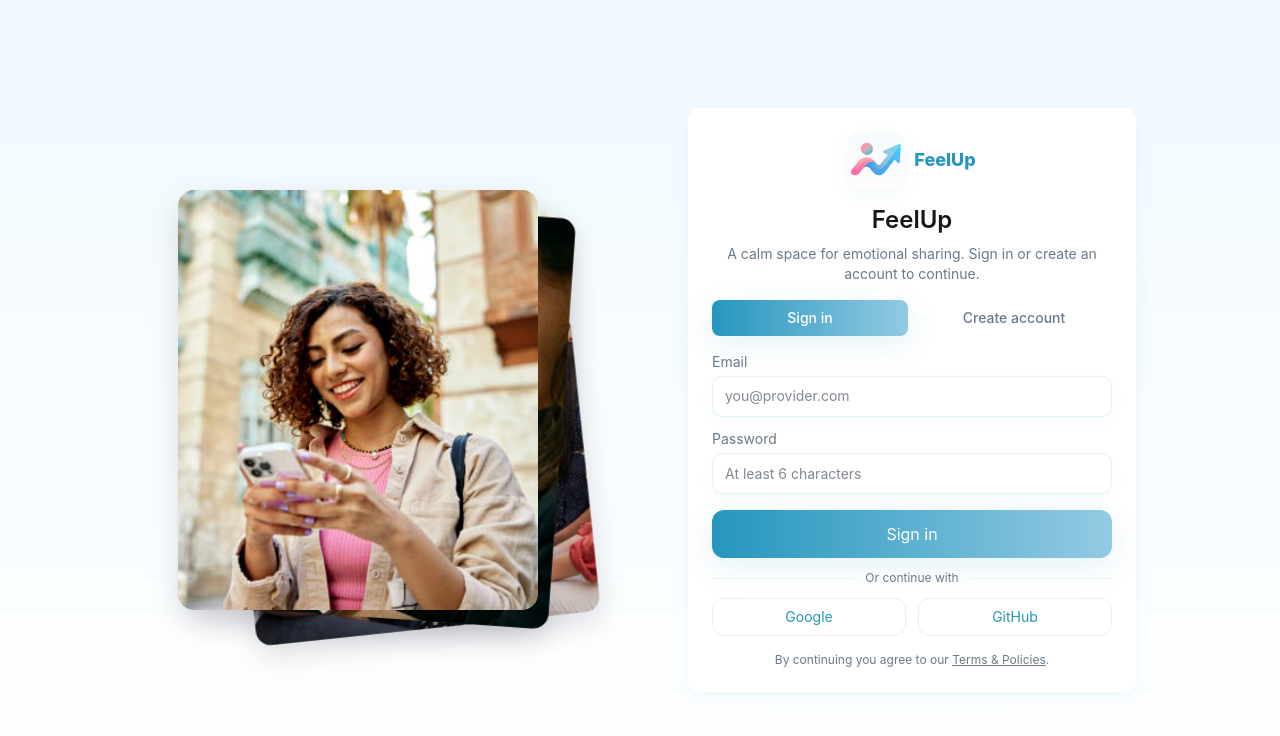
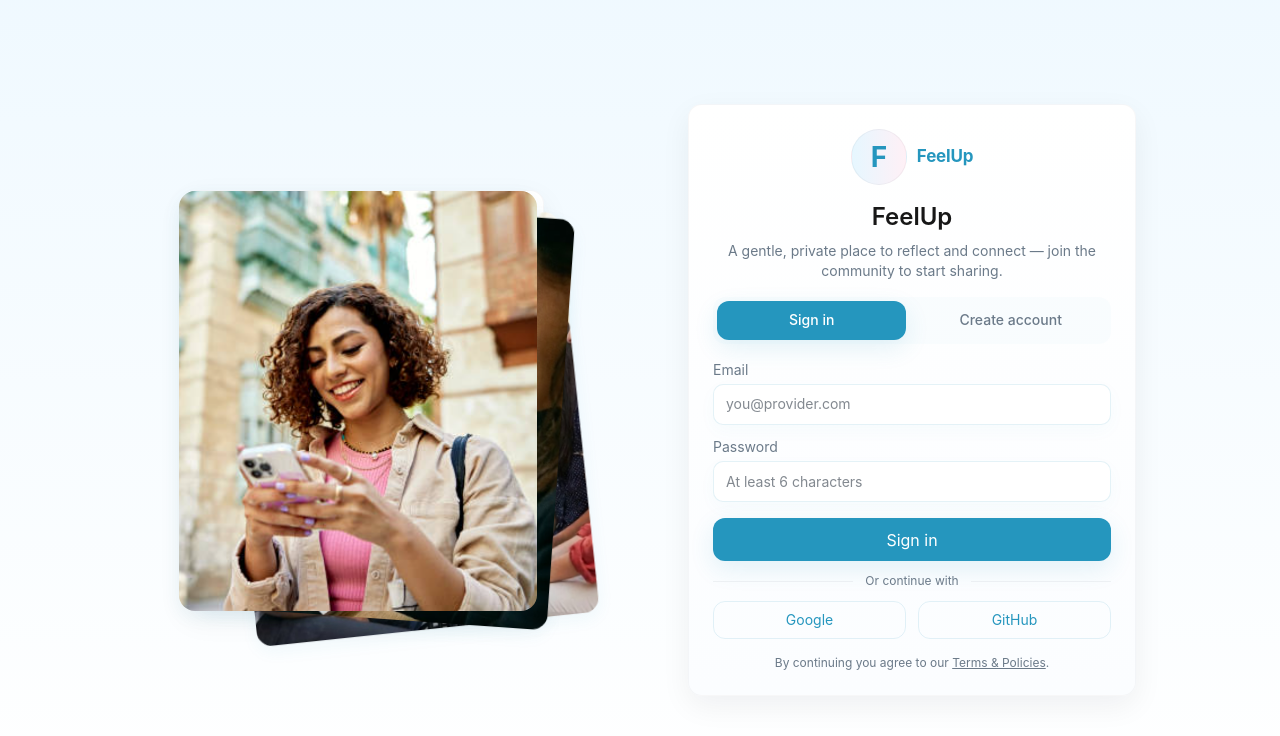
Before and after one commit to nksmanya/FeelUp, a Next.js app: page / in a window 1280 px wide. Shown: the top 736 px of the page. Built offline with nearby package versions, Linux system fonts and the light colour scheme; no server answers.

Commit message:
Update 1

```diff
--- a/app/globals.css
+++ b/app/globals.css
@@ -21,9 +21,9 @@
 
 body {
   /* Very light, calming background — soft blue to white */
-  background: linear-gradient(180deg, #f3fbff 0%, #ffffff 100%);
+  background: linear-gradient(180deg, #f7fbfc 0%, #ffffff 100%);
   color: var(--foreground);
-  font-family: Inter, Arial, Helvetica, sans-serif;
+  font-family: Inter, system-ui, -apple-system, 'Segoe UI', Roboto, 'Helvetica Neue', Arial;
 }
 
 /* Loading skeleton for better UX */
@@ -85,29 +85,34 @@
 .logo-img {
   width: var(--logo-size, 40px);
   height: var(--logo-size, 40px);
-  border-radius: 10px;
+  border-radius: 12px;
   overflow: hidden;
-  box-shadow: 0 6px 18px rgba(37,150,190,0.06);
-  background: linear-gradient(180deg, rgba(147,202,227,0.08), rgba(255,162,174,0.04));
+  box-shadow: 0 10px 30px rgba(15,23,42,0.06);
+  background: linear-gradient(180deg, rgba(146,199,222,0.06), rgba(255,160,170,0.03));
   display: inline-block;
 }
 .logo-text {
   color: var(--brand-blue);
-  font-weight: 800;
-  font-size: 18px;
+  font-weight: 700;
+  font-size: 17px;
+  letter-spacing: -0.2px;
 }
 
 /* Buttons */
 .btn-primary {
-  background: linear-gradient(90deg, var(--brand-blue), var(--brand-blue-light));
+  background: var(--brand-blue);
   color: var(--brand-white);
   border: none;
-  box-shadow: 0 8px 30px rgba(37,150,190,0.12);
+  box-shadow: 0 8px 24px rgba(37,150,190,0.12);
+  border-radius: 12px;
+  padding: 0.6rem 0.9rem;
 }
 .btn-secondary {
   background: transparent;
   border: 1px solid rgba(37,150,190,0.12);
   color: var(--brand-blue);
+  border-radius: 12px;
+  padding: 0.5rem 0.8rem;
 }
 
 .btn-ghost {
@@ -128,5 +133,52 @@
 }
 
 .soft-glow {
-  box-shadow: var(--shadow-soft);
+  box-shadow: 0 10px 30px rgba(15,23,42,0.06);
 }
+
+/* Humanized UI tokens and helpers */
+:root {
+  --ui-radius: 14px;
+  --ui-radius-sm: 10px;
+  --space-1: 6px;
+  --space-2: 12px;
+  --space-3: 18px;
+  --space-4: 24px;
+  --text-muted: #68707a;
+  --card-bg: linear-gradient(180deg, #ffffff, #fbfdff);
+  --surface-shadow: 0 10px 30px rgba(15,23,42,0.06);
+}
+
+/* Card / post surface for social feed */
+.surface-card {
+  background: var(--card-bg);
+  border-radius: var(--ui-radius);
+  box-shadow: var(--surface-shadow);
+  border: 1px solid rgba(15,23,42,0.03);
+}
+
+/* Avatar */
+.avatar {
+  width: 44px;
+  height: 44px;
+  border-radius: 9999px;
+  overflow: hidden;
+  display: inline-flex;
+  align-items: center;
+  justify-content: center;
+  background: linear-gradient(90deg, #e6f7ff, #fff0f6);
+  border: 1px solid rgba(15,23,42,0.04);
+}
+
+/* Post header */
+.post-meta {
+  display: flex;
+  gap: var(--space-2);
+  align-items: center;
+}
+
+/* Subtle readable body text */
+.text-body {
+  color: var(--text-muted);
+  line-height: 1.5;
+}
--- a/components/AuthCard.tsx
+++ b/components/AuthCard.tsx
@@ -61,17 +61,17 @@
   }
 
   return (
-    <div className="mx-auto w-full rounded-[var(--radius-md)] bg-white p-6 soft-glow">
+    <div className="mx-auto w-full max-w-md rounded-[var(--radius-md)] bg-white p-6 soft-glow surface-card">
       <div className="mb-4 flex items-center justify-center">
         <Logo size={56} />
       </div>
 
       <h2 className="mb-2 text-center text-2xl font-semibold">FeelUp</h2>
       <p className="mb-4 text-center text-sm text-[var(--feelup-muted)]">
-        A calm space for emotional sharing. Sign in or create an account to continue.
+        A gentle, private place to reflect and connect — join the community to start sharing.
       </p>
 
-      <nav className="mb-4 flex gap-2" role="tablist" aria-label="Sign in or sign up">
+      <nav className="mb-4 flex gap-2 bg-[rgba(37,150,190,0.02)] p-1 rounded-md" role="tablist" aria-label="Sign in or sign up">
         <button
           onClick={() => setMode("signin")}
           aria-selected={mode === "signin"}
--- a/components/HeroStack.tsx
+++ b/components/HeroStack.tsx
@@ -47,17 +47,17 @@
       onMouseEnter={() => stop()}
       onMouseLeave={() => start()}
     >
-      <div style={{ width, height }} className="relative mx-auto">
+      <div style={{ width, height }} className="relative mx-auto surface-card" >
         {ordered.map((src, i) => {
           const p = positions[i];
-          const style: React.CSSProperties = {
+            const style: React.CSSProperties = {
             position: "absolute",
             left: p.left,
             top: p.top,
             width,
             height,
             borderRadius: 16,
-            boxShadow: "0 12px 30px rgba(2,6,23,0.12)",
+            boxShadow: getComputedStyle(document.documentElement).getPropertyValue('--shadow-soft') || '0 12px 30px rgba(2,6,23,0.12)',
             transform: `translateZ(0) rotate(${p.rotate}deg) scale(${p.scale})`,
             transition: "transform 420ms cubic-bezier(.2,.9,.2,1), left 420ms, top 420ms, opacity 420ms",
             zIndex: p.z,
--- a/components/Logo.tsx
+++ b/components/Logo.tsx
@@ -9,8 +9,8 @@
   const imgSize = Math.max(24, size);
   return (
     <div style={{ display: "flex", alignItems: "center", gap: 10 }}>
-      <div className="logo-img" style={{ width: imgSize, height: imgSize }}>
-        <Image src={src} alt="FeelUp logo" width={imgSize} height={imgSize} />
+      <div className="avatar" style={{ width: imgSize, height: imgSize }}>
+        <span style={{ color: 'var(--brand-blue)', fontWeight: 700, fontSize: Math.round(imgSize/2) }}>{'F'}</span>
       </div>
       <span className="logo-text">FeelUp</span>
     </div>
--- a/components/StreakDisplay.tsx
+++ b/components/StreakDisplay.tsx
@@ -101,19 +101,19 @@
 
   return (
     <div className={`flex items-center ${getSizeClasses()}`}>
-      <span className="text-lg">{getFireEmoji(currentCount)}</span>
-      <div className="flex flex-col">
-        <div className={`${getNumberSize()} text-gray-900`}>
+      <span className="text-lg mr-2">{getFireEmoji(currentCount)}</span>
+      <div className="flex items-center gap-3">
+        <div className={`px-3 py-1 bg-[rgba(37,150,190,0.08)] rounded-full ${getNumberSize()} text-[var(--brand-blue)]`}>
           {currentCount} day{currentCount !== 1 ? 's' : ''}
         </div>
         {bestCount > currentCount && size !== 'small' && (
-          <div className="text-xs text-gray-500">
+          <div className="text-xs text-[var(--text-muted)]">
             Best: {bestCount}
           </div>
         )}
       </div>
       {size === 'large' && (
-        <div className="text-xs text-gray-600 ml-2">
+        <div className="text-xs text-[var(--text-muted)] ml-3">
           {streakType} streak
         </div>
       )}
--- a/data/reactions.json
+++ b/data/reactions.json
@@ -5,5 +5,12 @@
     "user_email": "manyainfinite@gmail.com",
     "reaction_type": "cheer",
     "created_at": "2025-12-02T04:44:08.861Z"
+  },
+  {
+    "id": "1765682016762",
+    "post_id": "1701523200000",
+    "user_email": "manzzz2005@gmail.com",
+    "reaction_type": "cheer",
+    "created_at": "2025-12-14T03:13:36.762Z"
   }
 ]
```
Also changed, not shown: components/Footer.tsx (+27 -25 lines), components/Navbar.tsx (+22 -20 lines).
